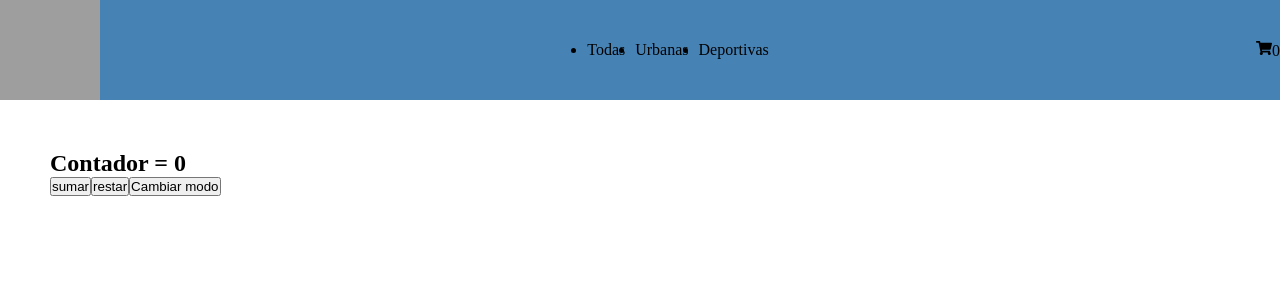
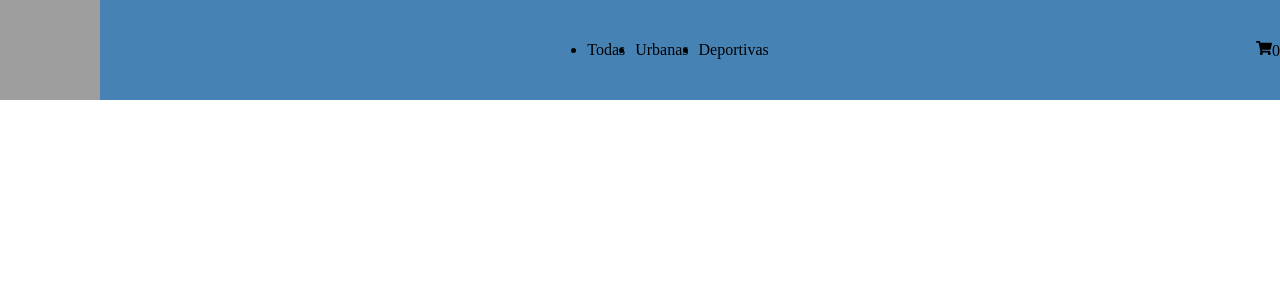
Before and after one commit to jorgeduje/60065-profe, a React (Vite) app: page / in a window 1280 px wide. Shown: the top 300 px of the page. Built offline with nearby package versions, Linux system fonts and the light colour scheme; grey boxes are pictures that could not be loaded.

Commit message:
se limpia main

```diff
--- a/src/App.jsx
+++ b/src/App.jsx
@@ -1,15 +1,9 @@
-// import { Footer } from "./components/layout/footer/Footer";
-import Counter from "./components/common/counter/Counter";
 import { Navbar } from "./components/layout/navbar/Navbar";
-import { ItemListContainer } from "./components/pages/itemListContainer/ItemListContainer";
 
 function App() {
   return (
     <>
       <Navbar />
-      {/* <ItemListContainer /> */}
-      {/* <Footer /> */}
-      <Counter />
     </>
   );
 }
```
